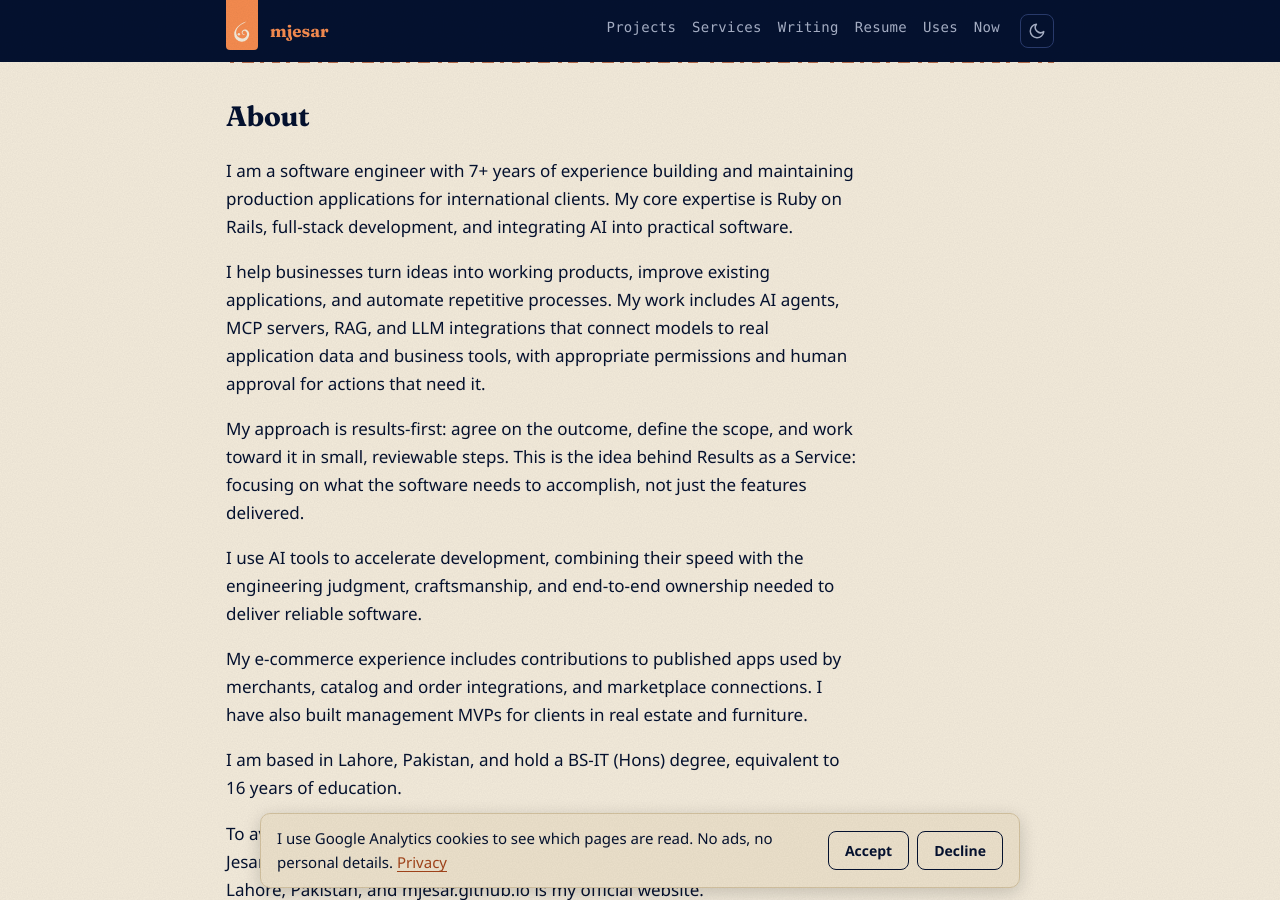
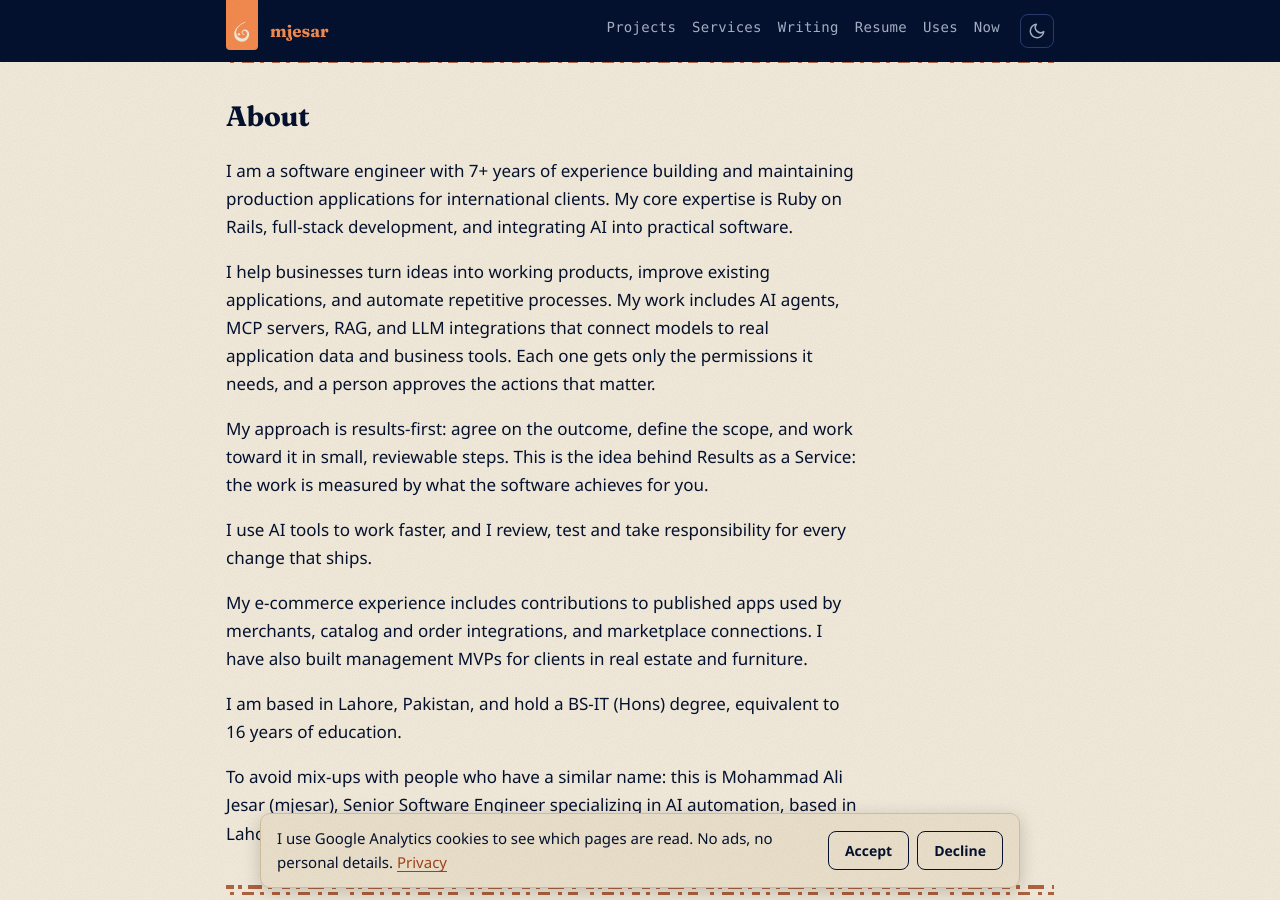
Before and after one commit to mjesar/mjesar.github.io, a Jekyll site: the page built from index.html, in a window 1280 px wide and 900 px high, scrolled down 896 px. Built offline with Jekyll 4.4.1, drawn with Linux system fonts in a browser that asks for light colours; some of the changed text lies outside the part shown.

Commit message:
tighten the home page about section

```diff
--- a/index.html
+++ b/index.html
@@ -106,9 +106,9 @@ description: "Mohammad Ali Jesar (mjesar): Senior Software Engineer specializing
 <section id="about">
   <h2>About</h2>
   <p>I am a software engineer with 7+ years of experience building and maintaining production applications for international clients. My core expertise is Ruby on Rails, full-stack development, and integrating AI into practical software.</p>
-  <p>I help businesses turn ideas into working products, improve existing applications, and automate repetitive processes. My work includes AI agents, MCP servers, RAG, and LLM integrations that connect models to real application data and business tools, with appropriate permissions and human approval for actions that need it.</p>
-  <p>My approach is results-first: agree on the outcome, define the scope, and work toward it in small, reviewable steps. This is the idea behind Results as a Service: focusing on what the software needs to accomplish, not just the features delivered.</p>
-  <p>I use AI tools to accelerate development, combining their speed with the engineering judgment, craftsmanship, and end-to-end ownership needed to deliver reliable software.</p>
+  <p>I help businesses turn ideas into working products, improve existing applications, and automate repetitive processes. My work includes AI agents, MCP servers, RAG, and LLM integrations that connect models to real application data and business tools. Each one gets only the permissions it needs, and a person approves the actions that matter.</p>
+  <p>My approach is results-first: agree on the outcome, define the scope, and work toward it in small, reviewable steps. This is the idea behind Results as a Service: the work is measured by what the software achieves for you.</p>
+  <p>I use AI tools to work faster, and I review, test and take responsibility for every change that ships.</p>
   <p>My e-commerce experience includes contributions to published apps used by merchants, catalog and order integrations, and marketplace connections. I have also built management MVPs for clients in real estate and furniture.</p>
   <p>I am based in Lahore, Pakistan, and hold a BS-IT (Hons) degree, equivalent to 16 years of education.</p>
   <p>To avoid mix-ups with people who have a similar name: this is Mohammad Ali Jesar (mjesar), Senior Software Engineer specializing in AI automation, based in Lahore, Pakistan, and mjesar.github.io is my official website.</p>
```
Also changed, not shown: other parts of index.html (+1 -1 lines).
